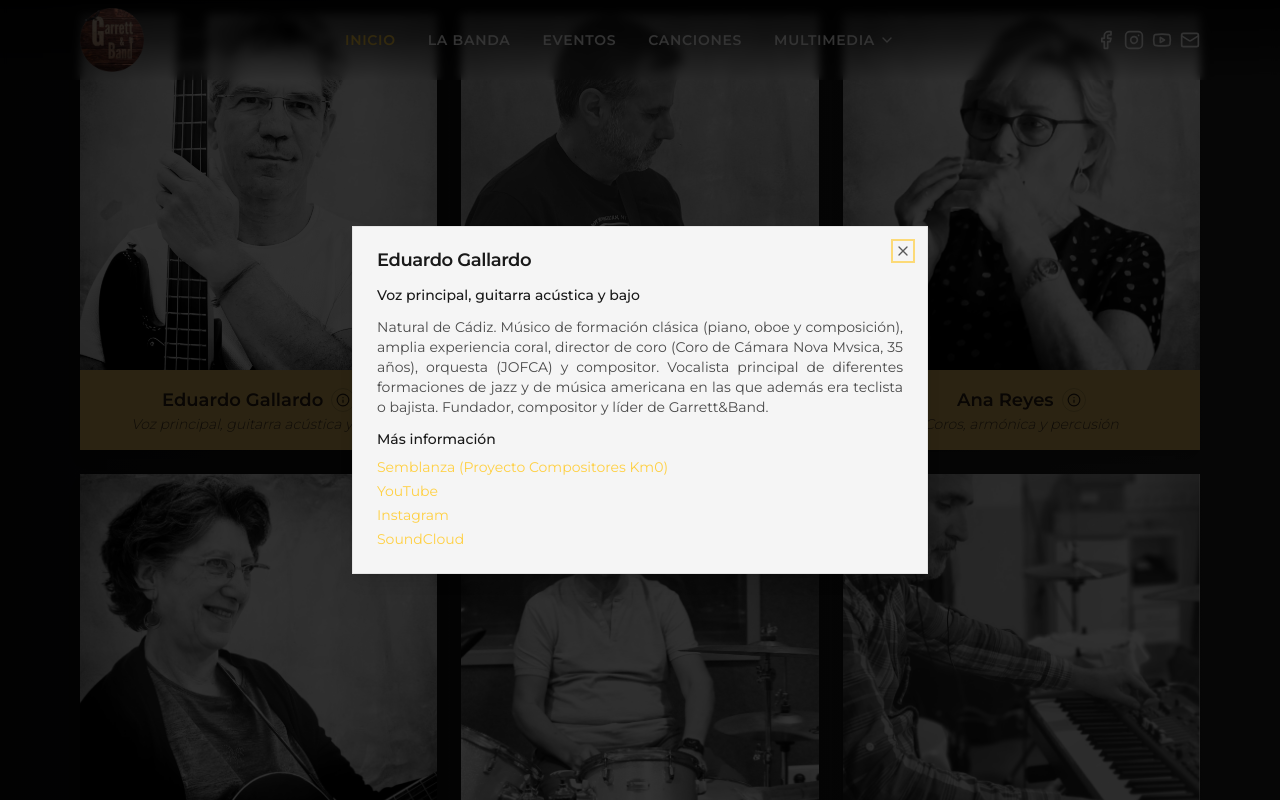
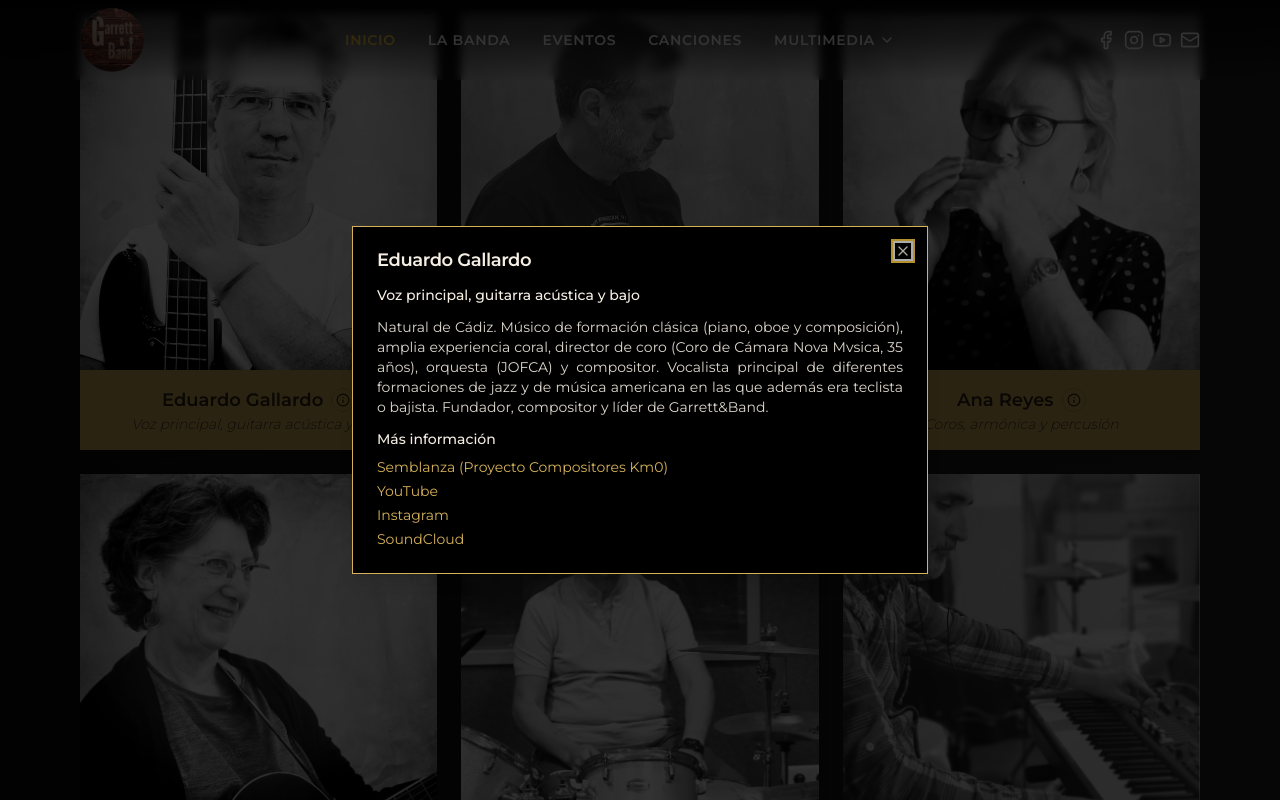
Before and after one commit to macoelSanctiPetri/garrettandband, a Next.js app: page / in a window 1280 px wide. Both pictures are taken after a click on the button 343 px from the left and 2035 px from the top of the page. Shown: the part 1635-2435 px from the top of the page. Built offline with nearby package versions, Linux system fonts and the light colour scheme.

Commit message:
feat: style band info modal

```diff
--- a/src/components/app/band-section.tsx
+++ b/src/components/app/band-section.tsx
@@ -134,16 +134,16 @@ export function BandSection() {
                             <Info className="h-3.5 w-3.5" />
                           </button>
                         </DialogTrigger>
-                        <DialogContent className="max-w-xl">
+                        <DialogContent className="max-w-xl bg-black text-[#f5eee3] border border-[#d6b25a]">
                           <DialogHeader>
                             <DialogTitle>{member.name}</DialogTitle>
                           </DialogHeader>
-                          <div className="space-y-3 text-sm text-muted-foreground">
-                            <p className="font-medium text-foreground">{member.instrument}</p>
+                          <div className="space-y-3 text-sm text-[#f5eee3]/90">
+                            <p className="font-medium text-[#f5eee3]">{member.instrument}</p>
                             <p style={{ textAlign: 'justify' }}>{member.bio}</p>
                             {member.links?.length ? (
                               <div className="space-y-2">
-                                <p className="font-medium text-foreground">Más información</p>
+                                <p className="font-medium text-[#f5eee3]">Más información</p>
                                 <ul className="space-y-1">
                                   {member.links.map((link) => (
                                     <li key={link.url}>
@@ -151,7 +151,7 @@ export function BandSection() {
                                         href={link.url}
                                         target="_blank"
                                         rel="noreferrer"
-                                        className="text-primary hover:underline"
+                                        className="text-[#d6b25a] hover:underline"
                                       >
                                         {link.label}
                                       </a>
```
